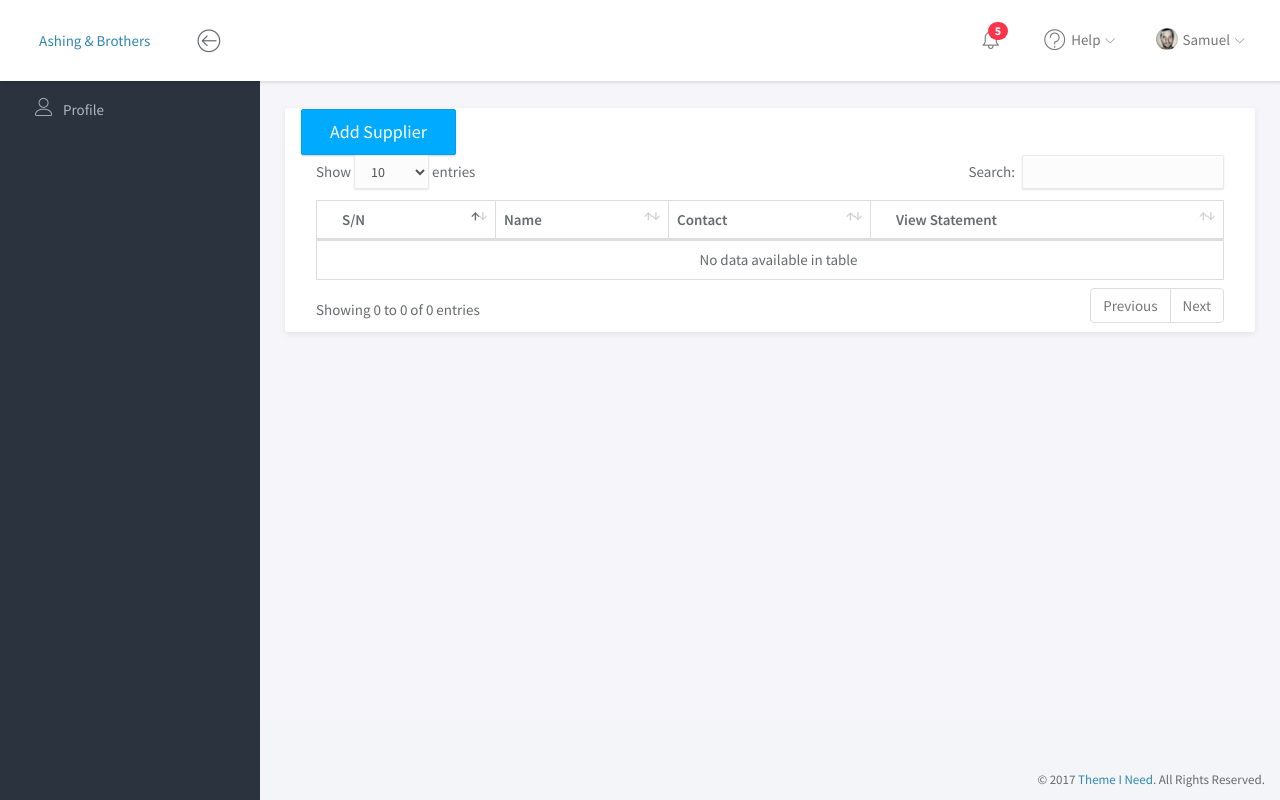
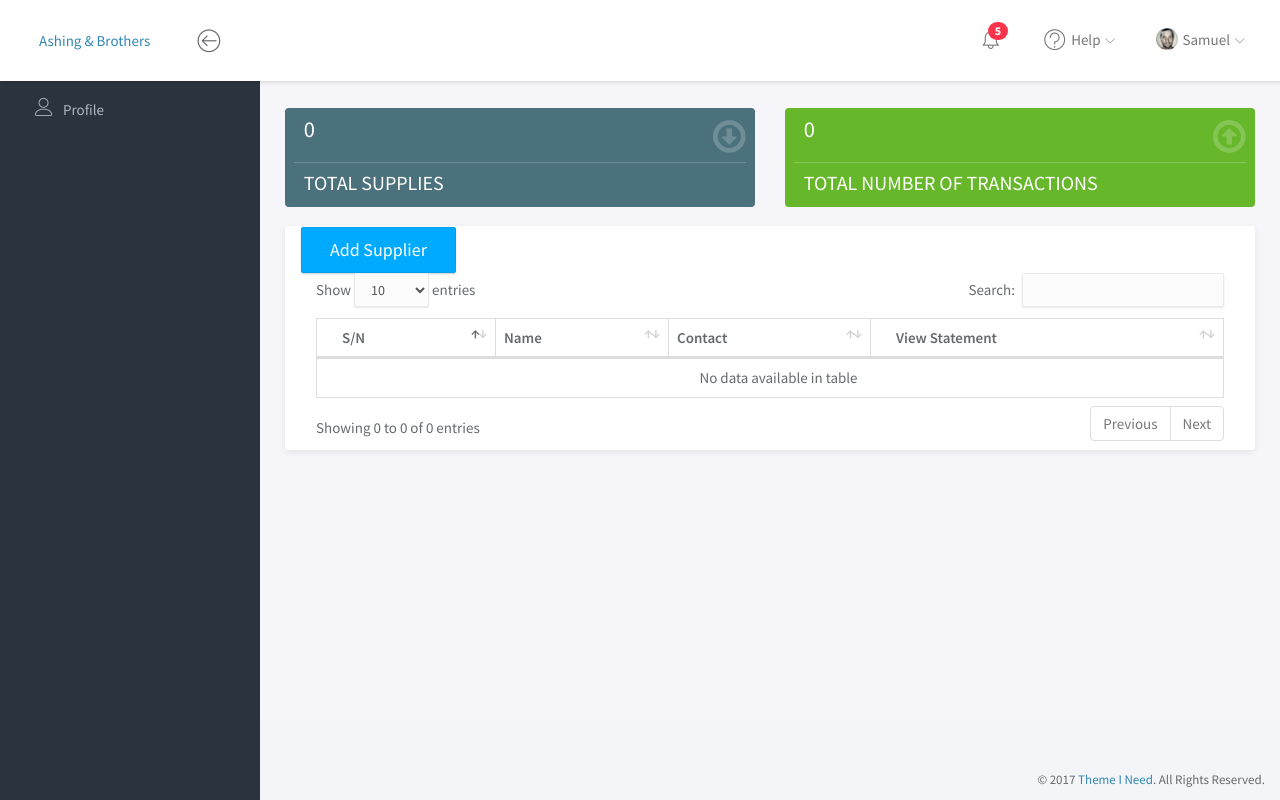
Before and after one commit to tjzango/sale-invento, a Django app: page /supplier/ in a window 1280 px wide. Run offline with Django 3.2, Linux system fonts and the light colour scheme; the visitor is signed in with stand-in values (Sample User, id 1); data that the repository does not hold is empty; some libraries are stand-ins or nearby versions.

Commit message:
Compile suppliers

```diff
--- a/supplier/templates/supplier.html
+++ b/supplier/templates/supplier.html
@@ -4,8 +4,30 @@
 {% block title %} Supplier{% endblock %}
 {% block style %}
     <link rel="stylesheet" href="/static/vendor/datatables/dataTables.bootstrap4.css">
+    <link rel="stylesheet" href="/static/css/custome-style.css">
 {% endblock %}
 {% block content %}
+     <div class="row">
+        <div class="col-sm-7 col-lg-6">
+            <div class="c-state">
+                <h4 class="c-state__number">{{ suppliers.count }}</h4>
+                <p style="font-size: 20px" class="c-state__status">Total Supplies</p>
+                <span class="c-state__indicator">
+                    <i class="fa fa-arrow-circle-o-down"></i>
+                </span>
+            </div><!-- // c-state -->
+        </div>
+        <div class="col-sm-7 col-lg-6">
+            <div class="c-state c-state--success">
+                <h4 class="c-state__number">{{ transactions }}</h4>
+                <p style="font-size: 20px" class="c-state__status">Total Number Of Transactions</p>
+                <span class="c-state__indicator">
+                            <i class="fa fa-arrow-circle-o-up"></i>
+                        </span>
+            </div><!-- // c-state -->
+        </div>
+
+    </div>
     <div class="panel panel-profile">
         <div class="clearfix">
             <div class="col-sm-12">
--- a/supplier/views.py
+++ b/supplier/views.py
@@ -28,7 +28,8 @@
 @login_required
 def supplier(request):
     context = {
-        'suppliers': Supplier.objects.all()
+        'suppliers': Supplier.objects.all(),
+        'transactions': RequestOrder.objects.all().count()
     }
     return render(request, 'supplier.html', context)
 
@@ -80,6 +81,7 @@
     if form.is_valid():
         order.received_price = form.cleaned_data.get('received_price')
         order.received_quantity = form.cleaned_data.get('received_quantity')
+        order.remaining_quantity = form.cleaned_data.get('received_quantity')
         order.stocked = True
         order.save()
         messages.success(request, "Received Items --> store")
```
